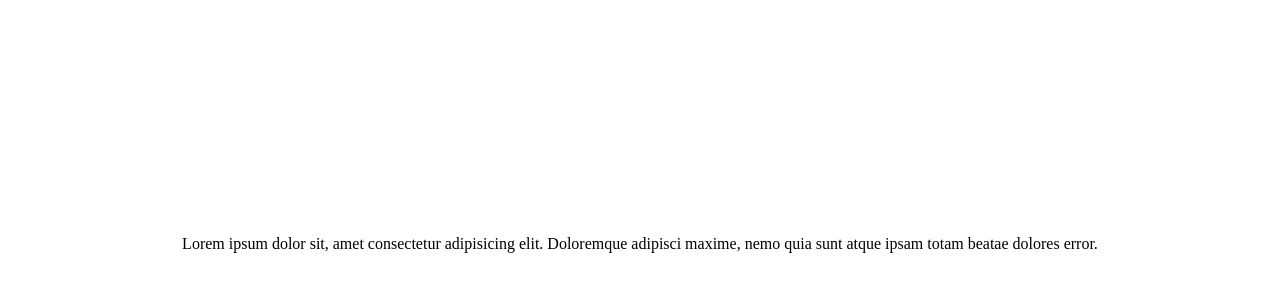
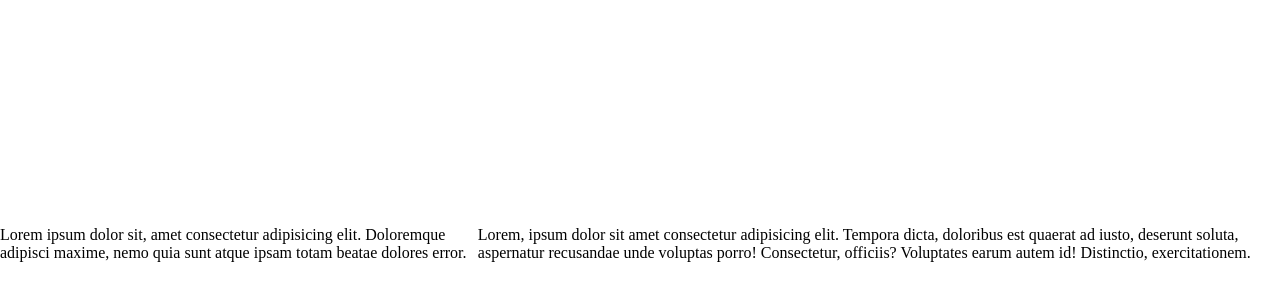
Before and after one commit to UiJosh20/recap-animation, a plain HTML site: page index.html in a window 1280 px wide. Shown: the part 1756-2056 px from the top of the page. Drawn offline with Linux system fonts and the light colour scheme.

Commit message:
version 3

```diff
--- a/index.html
+++ b/index.html
@@ -18,6 +18,8 @@
     <main>
         <div class="ball"></div>
     </main>
-    <main><p>Lorem ipsum dolor sit, amet consectetur adipisicing elit. Doloremque adipisci maxime, nemo quia sunt atque ipsam totam beatae dolores error.</p></main>
+    <main><p>Lorem ipsum dolor sit, amet consectetur adipisicing elit. Doloremque adipisci maxime, nemo quia sunt atque ipsam totam beatae dolores error.</p>
+
+    <p>Lorem, ipsum dolor sit amet consectetur adipisicing elit. Tempora dicta, doloribus est quaerat ad iusto, deserunt soluta, aspernatur recusandae unde voluptas porro! Consectetur, officiis? Voluptates earum autem id! Distinctio, exercitationem.</p></main>
 </body>
 </html>
```
